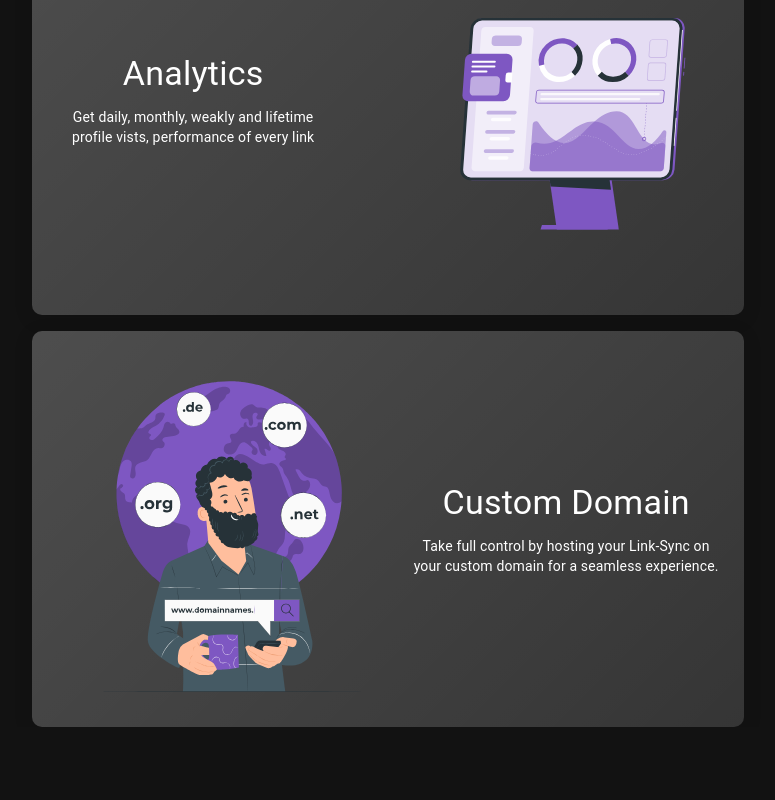
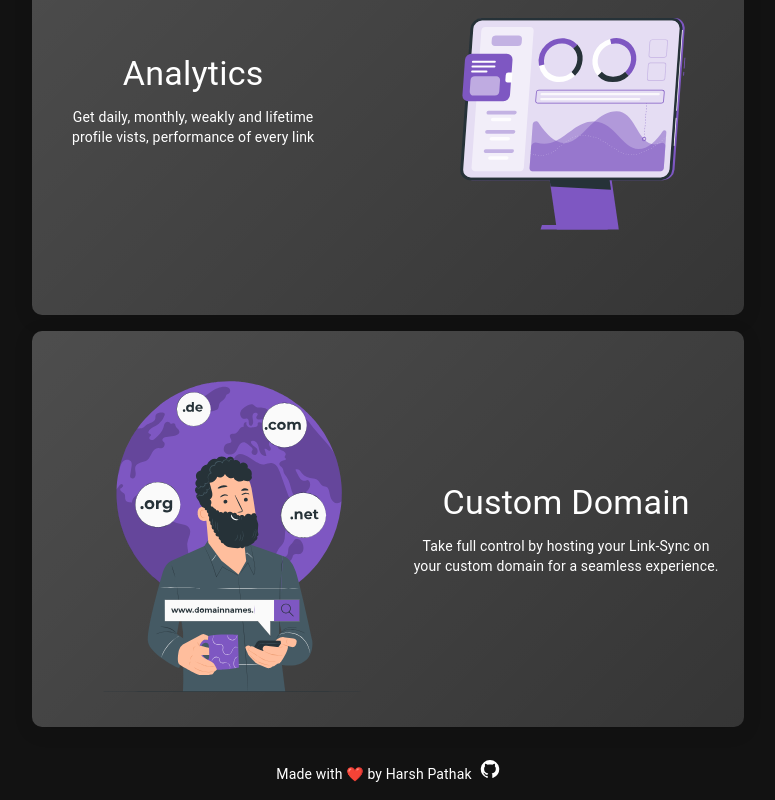
Before and after one commit to harshpathakzz/link-sync, a React (Vite) app: page / in a window 1280 px wide. Shown: the part 1235-2035 px from the top of the page, without its empty margins (252-1027 px from the left). Before the commit the page ends 1962 px from the top, so only its background shows below. Built offline with nearby package versions, Linux system fonts and the light colour scheme; no server answers.

Commit message:
added footer

```diff
--- a/src/App.jsx
+++ b/src/App.jsx
@@ -8,6 +8,7 @@ import { useUserAuth } from "./context/UserAuthContext";
 import Protected from "./Components/Protected";
 import RequestLoginPage from "./Pages/RequestLoginPage";
 import { Analytics } from "@vercel/analytics/react";
+import Footer from "./Components/Footer";
 function App() {
   const { isLoggedIn } = useUserAuth();
   return (
@@ -35,6 +36,7 @@ function App() {
 
         <Route path="*" element={<h1> PAGE NOT FOUND</h1>} />
       </Routes>
+      <Footer />
     </>
   );
 }
--- /dev/null
+++ b/src/Components/Footer.jsx
@@ -0,0 +1,31 @@
+import { Typography, Box } from "@mui/material";
+import GitHubIcon from "@mui/icons-material/GitHub";
+
+const Footer = () => {
+  const handleGitHubClick = () => {
+    window.open("https://github.com/harshpathakzz", "_blank");
+  };
+
+  return (
+    <Box
+      sx={{
+        display: "flex",
+        alignItems: "center",
+        justifyContent: "center",
+        padding: 2,
+        marginTop: 2,
+      }}
+    >
+      <Typography
+        variant="body2"
+        onClick={handleGitHubClick}
+        style={{ cursor: "pointer" }}
+      >
+        Made with ❤️ by Harsh Pathak
+        <GitHubIcon sx={{ marginLeft: 1, fontSize: 20 }} />
+      </Typography>
+    </Box>
+  );
+};
+
+export default Footer;
```
